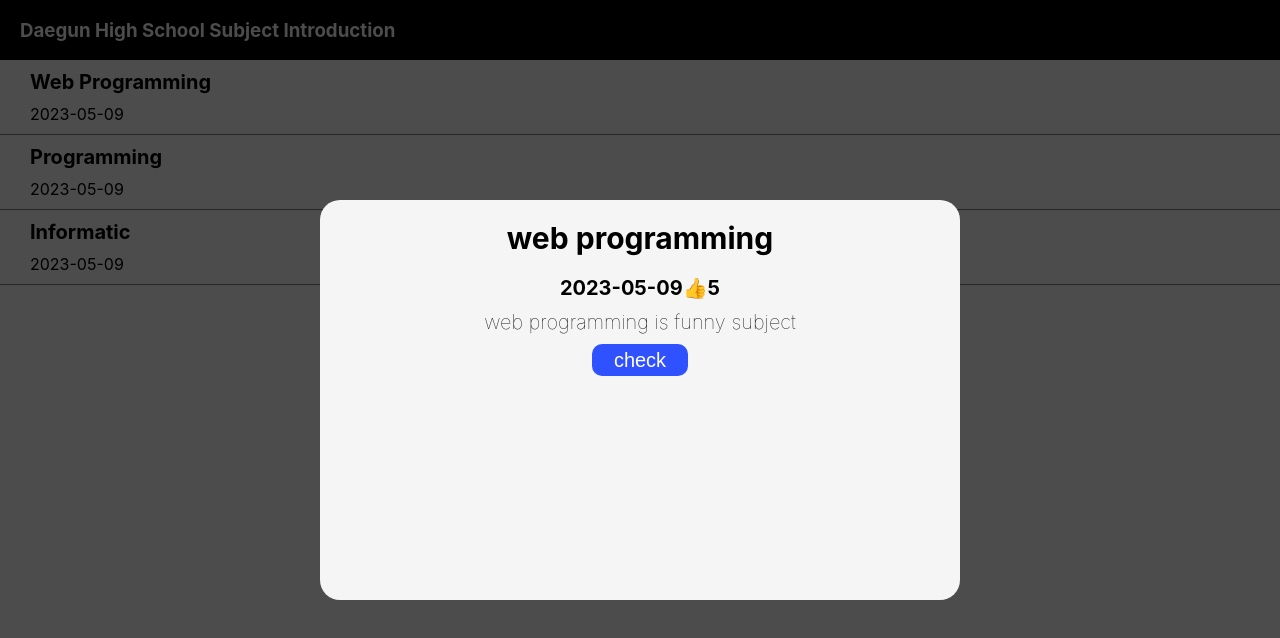
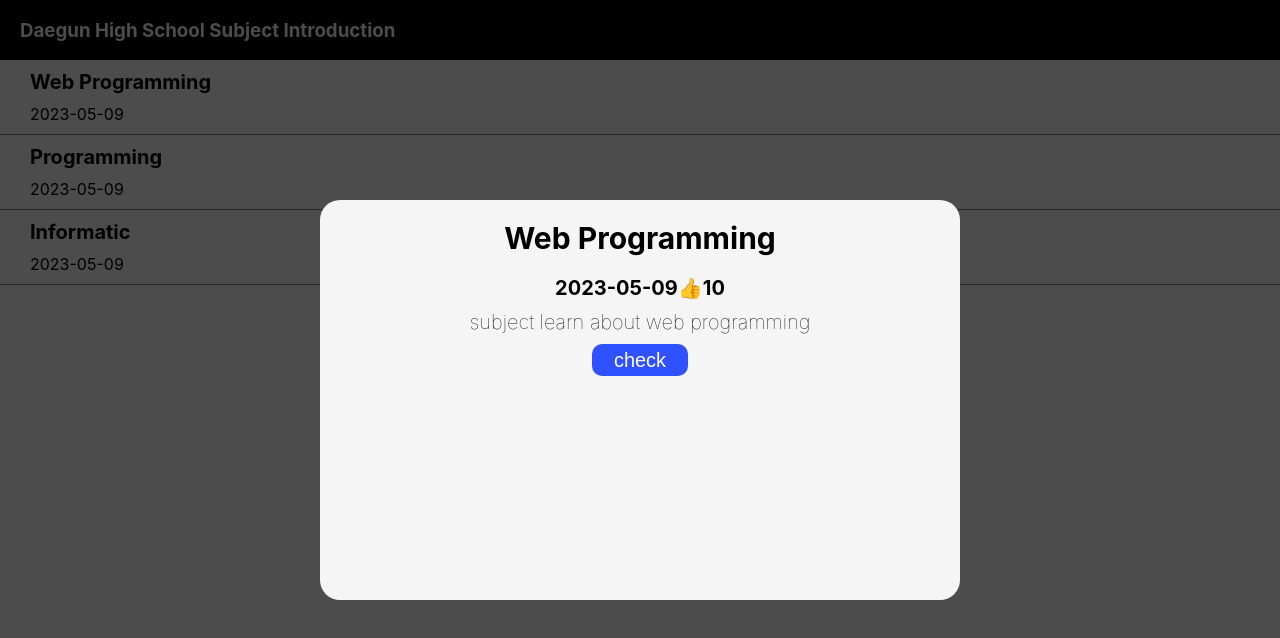
Before and after one commit to 2ssunny/gongdong_web, a React (Create React App) app in the folder React/blog/: page / in a window 1280 px wide. Both pictures are taken after a click on the element "Web Programming". Shown: the top 638 px of the page. Built offline with nearby package versions, Linux system fonts and the light colour scheme.

Commit message:
feat: props

```diff
--- a/React/blog/src/App.css
+++ b/React/blog/src/App.css
@@ -66,6 +66,7 @@ div {
 
 .modal-button {
   font-size: 20px;
+  font-weight: lighter;
   border: none;
   border-radius: 10px;
   width: 6rem;
--- a/React/blog/src/App.js
+++ b/React/blog/src/App.js
@@ -6,6 +6,8 @@ import data from "./data.js";
 function App() {
   let [datas, setDatas] = useState(data);
   let [modal, setModal] = useState(false);
+  let [index, setIndex] = useState(0);
+
   return (
     <div>
       <div className="black-nav">
@@ -18,6 +20,7 @@ function App() {
               className="title"
               onClick={() => {
                 modal ? setModal(false) : setModal(true);
+                setIndex(i);
               }}
             >
               {row.title}
@@ -26,7 +29,17 @@ function App() {
           </div>
         );
       })}
-      {modal ? <Modal modal={modal} setModal={setModal}></Modal> : ""}
+      {modal ? (
+        <Modal
+          modal={modal}
+          setModal={setModal}
+          data={datas}
+          setDatas={setDatas}
+          index={index}
+        ></Modal>
+      ) : (
+        ""
+      )}
     </div>
   );
 }
@@ -35,13 +48,13 @@ function Modal(props) {
   return (
     <div className="modal">
       <div className="modal-body">
-        <div className="modal-title">web programming</div>
+        <div className="modal-title">{props.data[props.index].title}</div>
         <div className="modal-date">
-          2023-05-09
+          {props.data[props.index].date}
           <span>👍</span>
-          <span>5</span>
+          <span>{props.data[props.index].like}</span>
         </div>
-        <div className="modal-contents">web programming is funny subject</div>
+        <div className="modal-contents">{props.data[props.index].content}</div>
 
         <button
           className="modal-button"
--- a/React/blog/src/data.js
+++ b/React/blog/src/data.js
@@ -4,7 +4,7 @@ let data = [
     title: "Web Programming",
     date: "2023-05-09",
     content: "subject learn about web programming",
-    like: 5,
+    like: 10,
   },
   {
     id: 1,
```
